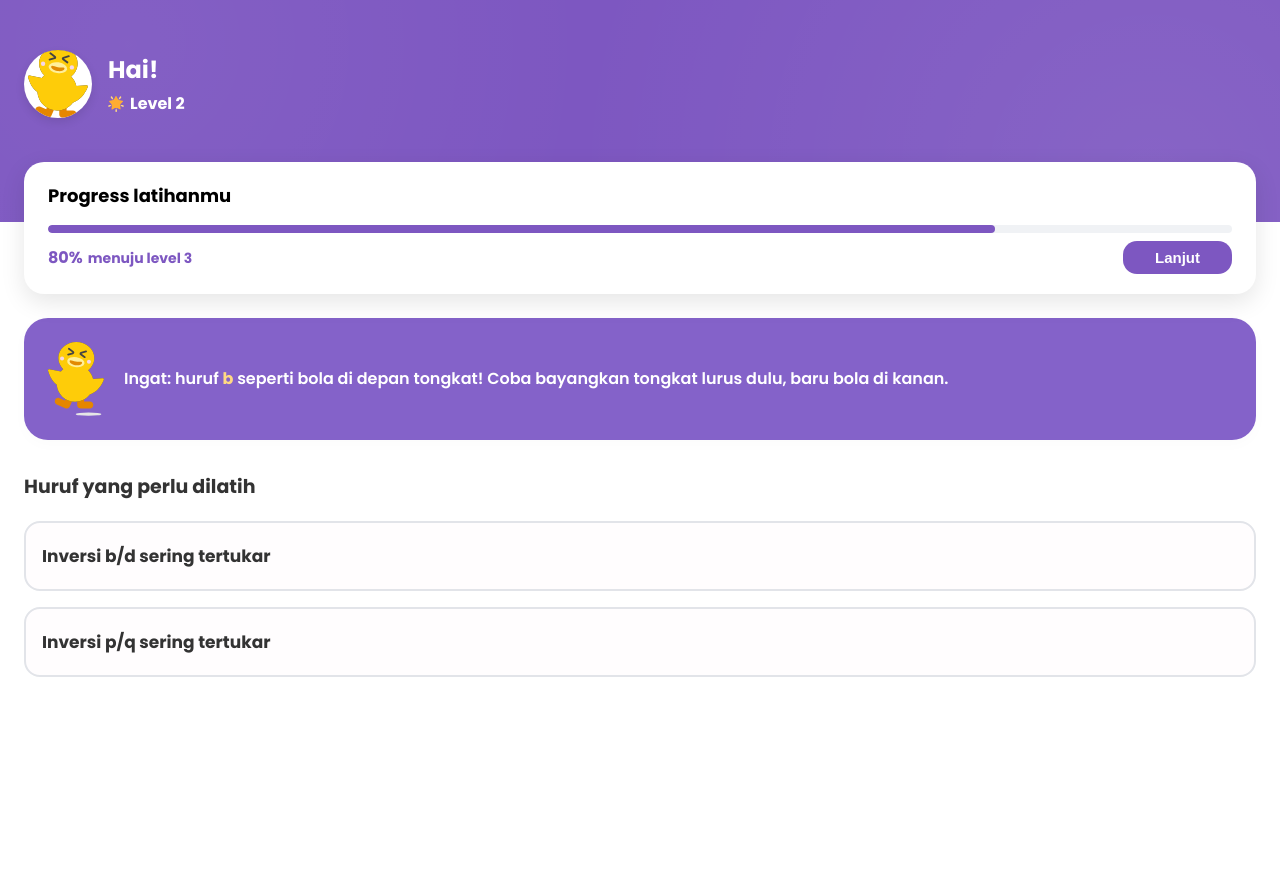
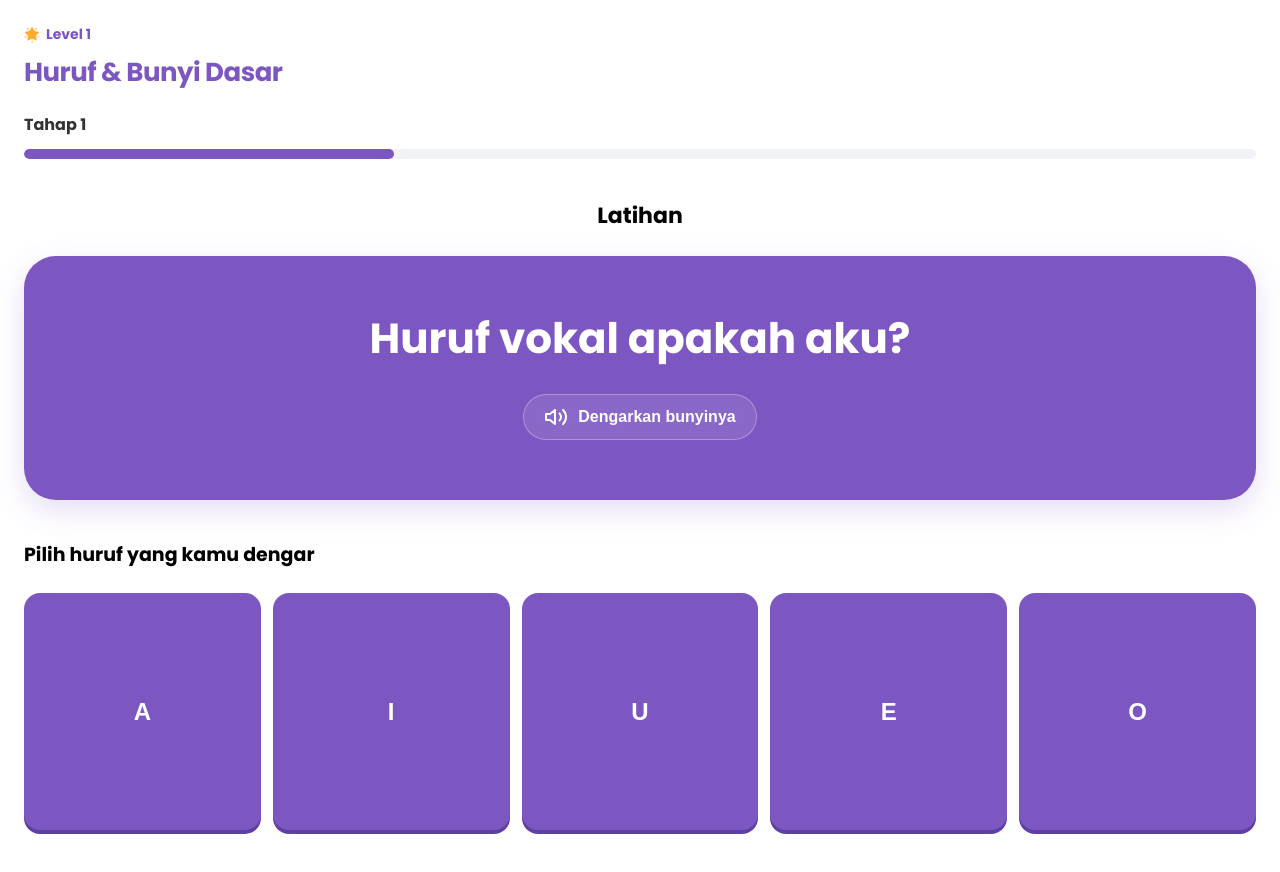
Before and after one commit to athallacode/ARCANA, a Next.js app in the folder FE/: page /latihan in a window 1280 px wide. Both pictures are taken after a click on the button "Lanjut". Shown: the top 872 px of the page. Before the commit the page ends 800 px from the top, so only its background shows below. Built offline with nearby package versions, Linux system fonts and the light colour scheme.

Commit message:
feat: add latihan mockup multiple choices mockup

```diff
--- a/FE/pages/latihan.tsx
+++ b/FE/pages/latihan.tsx
@@ -1,8 +1,9 @@
+import { useState } from 'react';
 import Head from 'next/head';
 import { useRouter } from 'next/router';
 import styles from '../styles/Latihan.module.css';
 
-// componenet svg for glowing star
+// glowing star componenet svg
 const GlowingStar = () => (
   <svg width="16" height="16" viewBox="0 0 16 16" fill="none" xmlns="http://www.w3.org/2000/svg">
     <g clipPath="url(#clip0_13_24853)">
@@ -19,10 +20,95 @@ const GlowingStar = () => (
 
 export default function Latihan() {
   const router = useRouter();
+  const [showQuiz, setShowQuiz] = useState(false);
+  const [selectedOption, setSelectedOption] = useState<string | null>(null);
+  const [isCorrect, setIsCorrect] = useState<boolean | null>(null);
 
   const handleLanjut = () => {
-    alert("Melanjutkan latihan..."); // navigation mockup
+    setShowQuiz(true);
   };
+
+  const handleOptionClick = (option: string) => {
+    setSelectedOption(option);
+    if (option === 'A') {
+      setIsCorrect(true);
+    } else {
+      setIsCorrect(false);
+    }
+  };
+
+  const handleNext = () => {
+    setSelectedOption(null);
+    setIsCorrect(null);
+  };
+
+  if (showQuiz) {
+    return (
+      <div className={styles.container}>
+        <Head>
+          <title>Latihan Quiz - Arcana</title>
+        </Head>
+
+        <div className={styles.quizContainer}>
+          <div className={styles.quizHeader}>
+            <div className={styles.levelTextQuiz}>
+              <GlowingStar />
+              Level 1
+            </div>
+            <h1 className={styles.quizTitle}>Huruf & Bunyi Dasar</h1>
+            <div className={styles.tahapText}>Tahap 1</div>
+            <div className={styles.quizProgressTrack}>
+              <div className={styles.quizProgressFill} style={{ width: '30%' }}></div>
+            </div>
+          </div>
+
+          <div className={styles.latihanLabel}>Latihan</div>
+
+          <div className={styles.questionCard}>
+            <h2 className={styles.questionText}>Huruf vokal apakah aku?</h2>
+            <button className={styles.speakerBtn}>
+              <svg width="24" height="24" viewBox="0 0 24 24" fill="none" xmlns="http://www.w3.org/2000/svg">
+                <path d="M11 5L6 9H2V15H6L11 19V5Z" stroke="white" strokeWidth="2" strokeLinecap="round" strokeLinejoin="round" />
+                <path d="M15.54 8.46C16.4774 9.39764 17.004 10.6692 17.004 12C17.004 13.3308 16.4774 14.6024 15.54 15.54" stroke="white" strokeWidth="2" strokeLinecap="round" strokeLinejoin="round" />
+                <path d="M19.07 4.93C20.9447 6.80528 21.9979 9.34836 21.9979 12C21.9979 14.6516 20.9447 17.1947 19.07 19.07" stroke="white" strokeWidth="2" strokeLinecap="round" strokeLinejoin="round" />
+              </svg>
+              Dengarkan bunyinya
+            </button>
+          </div>
+
+          <div className={styles.instructionText}>Pilih huruf yang kamu dengar</div>
+
+          <div className={styles.optionsGrid}>
+            {['A', 'I', 'U', 'E', 'O'].map((char) => (
+              <button
+                key={char}
+                className={`${styles.optionButton} ${selectedOption === char ? (char === 'A' ? styles.optionButtonSelected : styles.optionButtonWrong) : ''}`}
+                onClick={() => handleOptionClick(char)}
+              >
+                {char}
+              </button>
+            ))}
+          </div>
+        </div>
+
+        {isCorrect !== null && (
+          <div className={`${styles.feedbackBanner} ${!isCorrect ? styles.feedbackBannerWrong : ''}`}>
+            <div className={`${styles.feedbackHeader} ${!isCorrect ? styles.feedbackHeaderWrong : ''}`}>
+              <svg width="24" height="24" viewBox="0 0 24 24" fill="none" xmlns="http://www.w3.org/2000/svg">
+                <circle cx="12" cy="12" r="10" fill="currentColor" />
+                <path d="M8 12L11 15L16 9" stroke="white" strokeWidth="2" strokeLinecap="round" strokeLinejoin="round" />
+              </svg>
+              {isCorrect ? 'Benar' : 'Salah'}
+            </div>
+            <p className={styles.feedbackText}>{isCorrect ? 'Huruf vokal A' : 'Jawabanmu belum sesuai'}</p>
+            <button className={`${styles.nextButton} ${!isCorrect ? styles.nextButtonWrong : ''}`} onClick={handleNext}>
+              Berikutnya
+            </button>
+          </div>
+        )}
+      </div>
+    );
+  }
 
   return (
     <div className={styles.container}>
@@ -30,9 +116,8 @@ export default function Latihan() {
         <title>Latihan - Arcana</title>
       </Head>
 
-      {/* otp purple section with status bar spacer */}
       <div className={styles.topSection}>
-        <div style={{ height: '30px' }}></div> {/* Status bar spacer */}
+        <div style={{ height: '30px' }}></div>
         <div className={styles.header}>
           <div className={styles.avatar}>
             <img src="/assets/duck.svg" alt="User Avatar" className={styles.avatarImg} />
@@ -47,7 +132,6 @@ export default function Latihan() {
         </div>
       </div>
 
-      {/* bottom white section card */}
       <div className={styles.bottomSection}>
         <div className={styles.progressCard}>
           <h2 className={styles.progressTitle}>Progress latihanmu</h2>
--- a/FE/styles/Latihan.module.css
+++ b/FE/styles/Latihan.module.css
@@ -223,3 +223,228 @@
   color: #333333;
   font-weight: 800;
 }
+
+/* Quiz Styles */
+.quizContainer {
+  padding: 24px;
+  display: flex;
+  flex-direction: column;
+  gap: 24px;
+  background: #ffffff;
+  min-height: 100vh;
+  padding-bottom: 120px; /* Space for feedback banner */
+}
+
+.quizHeader {
+  display: flex;
+  flex-direction: column;
+  gap: 8px;
+}
+
+.levelTextQuiz {
+  color: #7D57C1;
+  font-size: 14px;
+  font-weight: 800;
+  display: flex;
+  align-items: center;
+  gap: 6px;
+}
+
+.quizTitle {
+  color: #7D57C1;
+  font-size: 26px;
+  font-weight: 800;
+  margin: 0;
+  letter-spacing: -0.5px;
+}
+
+.tahapText {
+  color: #333333;
+  font-size: 16px;
+  font-weight: 800;
+  margin-top: 12px;
+}
+
+.quizProgressTrack {
+  width: 100%;
+  height: 10px;
+  background: #F0F2F5;
+  border-radius: 100px;
+  overflow: hidden;
+  margin-top: 4px;
+}
+
+.quizProgressFill {
+  height: 100%;
+  background: #7D57C1;
+  border-radius: 100px;
+  transition: width 0.3s ease;
+}
+
+.latihanLabel {
+  text-align: center;
+  font-size: 22px;
+  font-weight: 800;
+  color: #000000;
+  margin-top: 16px;
+}
+
+.questionCard {
+  background: #7D57C1;
+  border-radius: 32px;
+  padding: 60px 24px;
+  display: flex;
+  flex-direction: column;
+  align-items: center;
+  justify-content: center;
+  gap: 32px;
+  text-align: center;
+  color: #ffffff;
+  box-shadow: 0 10px 30px rgba(125, 87, 193, 0.2);
+}
+
+.questionText {
+  font-size: 42px;
+  font-weight: 800;
+  margin: 0;
+  line-height: 1.1;
+}
+
+.speakerBtn {
+  background: rgba(255, 255, 255, 0.1);
+  border: 1.5px solid rgba(255, 255, 255, 0.3);
+  color: #ffffff;
+  display: flex;
+  align-items: center;
+  gap: 10px;
+  font-size: 16px;
+  font-weight: 700;
+  cursor: pointer;
+  padding: 10px 20px;
+  border-radius: 100px;
+  backdrop-filter: blur(4px);
+  transition: all 0.2s ease;
+}
+
+.speakerBtn:hover {
+  background: rgba(255, 255, 255, 0.2);
+}
+
+.instructionText {
+  font-size: 19px;
+  font-weight: 800;
+  color: #000000;
+  margin-top: 16px;
+}
+
+.optionsGrid {
+  display: flex;
+  justify-content: space-between;
+  gap: 12px;
+}
+
+.optionButton {
+  flex: 1;
+  aspect-ratio: 1;
+  background: #7D57C1;
+  border: none;
+  border-radius: 16px;
+  color: #ffffff;
+  font-size: 24px;
+  font-weight: 800;
+  cursor: pointer;
+  display: flex;
+  align-items: center;
+  justify-content: center;
+  transition: all 0.2s cubic-bezier(0.175, 0.885, 0.32, 1.275);
+  box-shadow: 0 4px 0 #5E3FA3;
+}
+
+.optionButton:active {
+  transform: translateY(2px);
+  box-shadow: 0 2px 0 #5E3FA3;
+}
+
+.optionButtonSelected {
+  background: #58CC02 !important; /* Duolingo-like green as seen in premium apps */
+  box-shadow: 0 4px 0 #46A302 !important;
+}
+
+.optionButtonWrong {
+  background: #EE4B2B !important;
+  box-shadow: 0 4px 0 #C43D23 !important;
+}
+
+.feedbackBanner {
+  position: fixed;
+  bottom: 0;
+  left: 0;
+  right: 0;
+  background: #E4F9E0;
+  padding: 32px 24px;
+  border-top-left-radius: 32px;
+  border-top-right-radius: 32px;
+  display: flex;
+  flex-direction: column;
+  gap: 20px;
+  box-shadow: 0 -10px 40px rgba(0, 0, 0, 0.1);
+  z-index: 1000;
+  animation: slideUp 0.4s cubic-bezier(0.165, 0.84, 0.44, 1);
+}
+
+.feedbackBannerWrong {
+  background: #F4D8D7;
+}
+
+@keyframes slideUp {
+  from { transform: translateY(100%); }
+  to { transform: translateY(0); }
+}
+
+.feedbackHeader {
+  display: flex;
+  align-items: center;
+  gap: 12px;
+  color: #178300;
+  font-weight: 800;
+  font-size: 20px;
+}
+
+.feedbackHeaderWrong {
+  color: #971200;
+}
+
+.feedbackText {
+  font-size: 22px;
+  font-weight: 800;
+  color: #333333;
+  margin: 0;
+}
+
+.nextButton {
+  background: #58CC02;
+  border: none;
+  color: #ffffff;
+  padding: 18px;
+  border-radius: 18px;
+  font-size: 18px;
+  font-weight: 800;
+  width: 100%;
+  cursor: pointer;
+  box-shadow: 0 4px 0 #46A302;
+  transition: all 0.2s ease;
+}
+
+.nextButtonWrong {
+  background: #971200;
+  box-shadow: 0 4px 0 #6e0d00;
+}
+
+.nextButton:active {
+  transform: translateY(2px);
+  box-shadow: 0 2px 0 #46A302;
+}
+
+.nextButtonWrong:active {
+  box-shadow: 0 2px 0 #6e0d00;
+}
```
